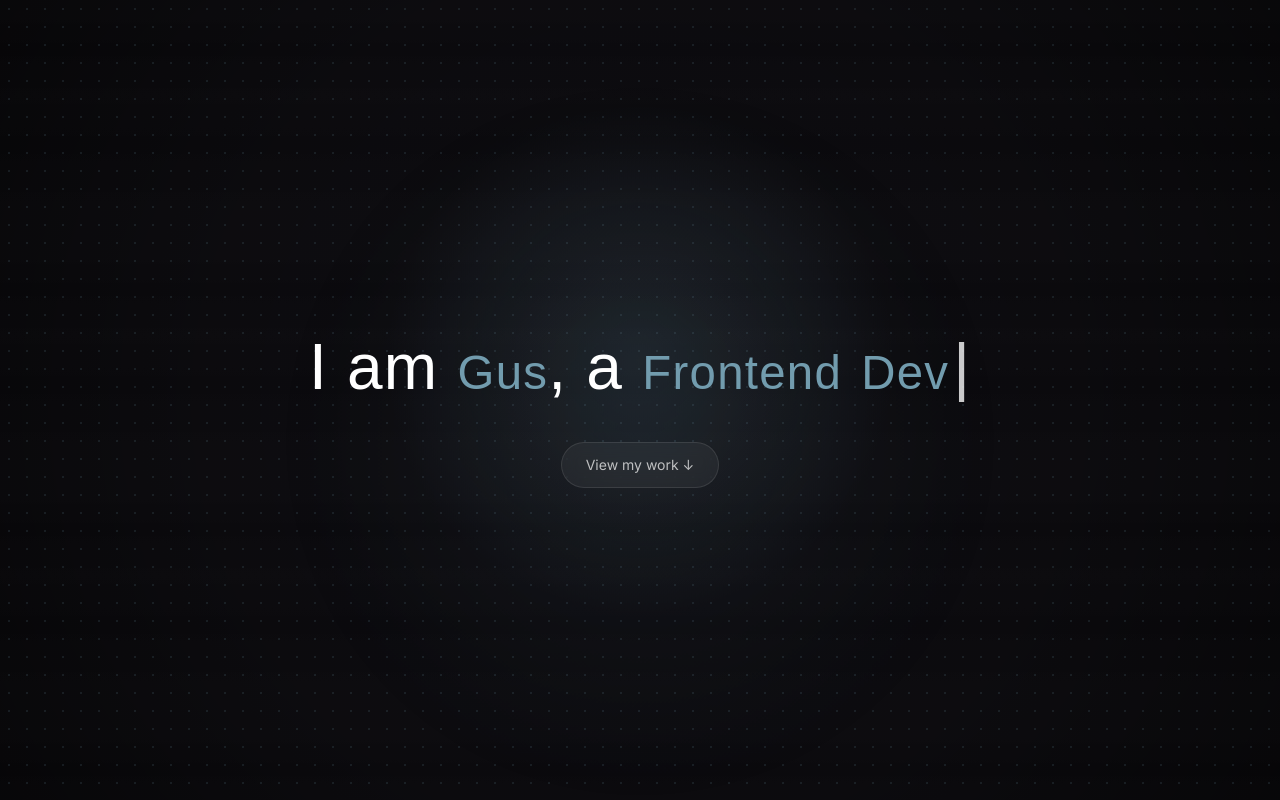
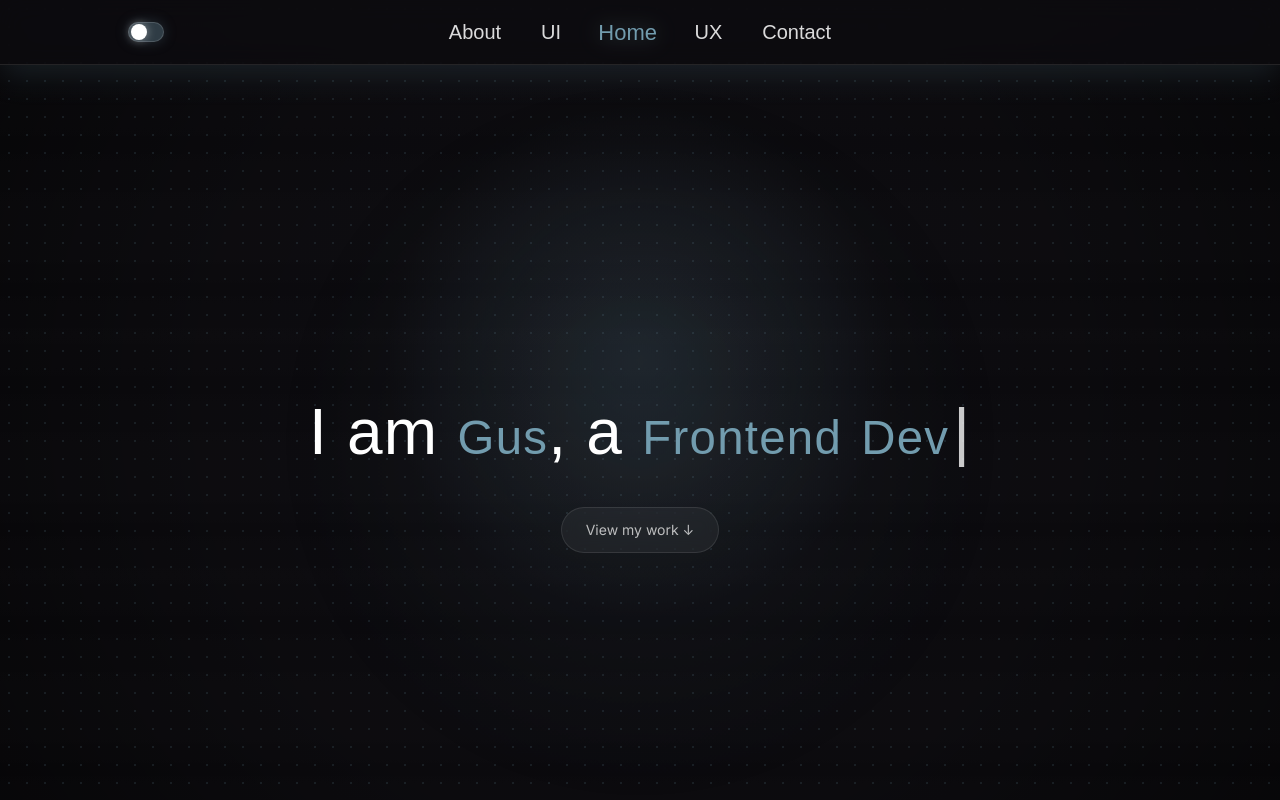
Before and after one commit to Antonelli12/gus-a.dev_portfolio, a Next.js app: page / in a window 1280 px wide. Shown: the top 800 px of the page. Built offline with nearby package versions, Linux system fonts and the light colour scheme; a web font is replaced by a local one.

Commit message:
feat: implement navbar and styled it

```diff
--- a/app/page.tsx
+++ b/app/page.tsx
@@ -1,9 +1,11 @@
 import { AboutSection } from "@/components/about/about-section";
 import { HeroSection } from "@/components/home/hero-section";
+import { SiteHeader } from "@/components/layout/site-header";
 
 export default function HomePage() {
   return (
     <>
+      <SiteHeader />
       <HeroSection />
       <AboutSection />
     </>
--- a/components/about/about-section.tsx
+++ b/components/about/about-section.tsx
@@ -83,7 +83,13 @@ function BackgroundBlock() {
         </div>
 
         {!isExpanded && (
-          <div className="pointer-events-none absolute inset-x-0 bottom-0 h-16 bg-gradient-to-t from-[#0D0C10]/95 via-[#0D0C10]/55 to-transparent" />
+          <div
+            className="pointer-events-none absolute inset-x-0 bottom-0 h-16"
+            style={{
+              background:
+  "linear-gradient(to top, rgba(114, 156, 174, 0.14), rgba(114, 156, 174, 0.06), transparent)",
+            }}
+          />
         )}
       </div>
 
@@ -102,7 +108,7 @@ export function AboutSection() {
   return (
     <section
       id="about"
-      className="min-h-screen px-6 py-28 text-white sm:px-10 lg:px-16"
+      className="scroll-mt-16 min-h-screen px-6 py-28 text-white sm:px-10 lg:px-16"
     >
       <div className="mx-auto max-w-6xl">
         <header className="max-w-4xl">
--- a/components/home/hero-section.tsx
+++ b/components/home/hero-section.tsx
@@ -2,7 +2,9 @@ import { TypedGreeting } from "@/components/home/typed-greeting";
 
 export function HeroSection() {
   return (
-    <section className="flex min-h-screen flex-col items-center justify-center px-6 text-center">
+    <section
+    id="home"
+    className="flex min-h-screen flex-col items-center justify-center px-6 text-center">
       <TypedGreeting />
 
       <a
--- a/components/layout/nav-links.tsx
+++ b/components/layout/nav-links.tsx
@@ -0,0 +1,84 @@
+"use client";
+
+import { useEffect, useState } from "react";
+import { headingFont } from "@/app/fonts";
+import { mainNavigation } from "@/lib/navigation";
+
+export function NavLinks() {
+  const [activeSection, setActiveSection] = useState("home");
+
+  useEffect(() => {
+    function updateActiveSection() {
+      const sectionPositions = mainNavigation
+        .map((item) => {
+          const sectionId = item.href.replace("#", "");
+          const section = document.getElementById(sectionId);
+
+          if (!section) {
+            return null;
+          }
+
+          return {
+            id: sectionId,
+            top: section.offsetTop,
+          };
+        })
+        .filter((section): section is { id: string; top: number } => {
+          return section !== null;
+        })
+        .sort((a, b) => a.top - b.top);
+
+      const navbarOffset = 80;
+      const scrollPosition = window.scrollY + navbarOffset;
+
+      let currentSection = "home";
+
+      for (const section of sectionPositions) {
+        if (section.top <= scrollPosition) {
+          currentSection = section.id;
+        }
+      }
+
+      setActiveSection(currentSection);
+    }
+
+    updateActiveSection();
+
+    window.addEventListener("scroll", updateActiveSection, { passive: true });
+    window.addEventListener("resize", updateActiveSection);
+    window.addEventListener("hashchange", updateActiveSection);
+
+    return () => {
+      window.removeEventListener("scroll", updateActiveSection);
+      window.removeEventListener("resize", updateActiveSection);
+      window.removeEventListener("hashchange", updateActiveSection);
+    };
+  }, []);
+
+  return (
+    <nav aria-label="Main navigation">
+      <ul className="flex items-center justify-center gap-8 sm:gap-10">
+        {mainNavigation.map((item) => {
+          const sectionId = item.href.replace("#", "");
+          const isActive = activeSection === sectionId;
+
+          return (
+            <li key={item.href}>
+              <a
+                href={item.href}
+                aria-current={isActive ? "page" : undefined}
+                className={`${headingFont.className} inline-block text-lg transition duration-200 sm:text-xl ${
+                  isActive
+                    ? "scale-110 text-[#729CAE] drop-shadow-[0_0_10px_rgba(114,156,174,0.45)]"
+                    : "text-white/85 hover:scale-105 hover:text-[#729CAE]"
+                }`}
+              >
+                {item.label}
+              </a>
+            </li>
+          );
+        })}
+      </ul>
+    </nav>
+  );
+}
--- a/components/layout/site-header.tsx
+++ b/components/layout/site-header.tsx
@@ -0,0 +1,20 @@
+import { NavLinks } from "@/components/layout/nav-links";
+import { ThemeToggle } from "@/components/layout/theme-toggle";
+
+export function SiteHeader() {
+  return (
+    <header className="sticky top-0 z-40 border-b border-white/10 bg-[#0D0C10]/80 shadow-[0_10px_32px_rgba(114,156,174,0.16)] backdrop-blur-md">
+      <div className="mx-auto grid h-16 max-w-6xl grid-cols-[auto_1fr_auto] items-center px-6 sm:px-10 lg:px-16">
+        <div className="flex justify-start">
+          <ThemeToggle />
+        </div>
+
+        <div className="flex justify-center">
+          <NavLinks />
+        </div>
+
+        <div aria-hidden="true" className="h-5 w-9" />
+      </div>
+    </header>
+  );
+}
--- a/components/layout/theme-toggle.tsx
+++ b/components/layout/theme-toggle.tsx
@@ -0,0 +1,11 @@
+export function ThemeToggle() {
+  return (
+    <button
+      type="button"
+      aria-label="Toggle theme"
+      className="group relative h-5 w-9 rounded-full border border-white/15 bg-[#729CAE]/35 shadow-[0_0_14px_rgba(114,156,174,0.25)] transition hover:bg-[#729CAE]/50"
+    >
+      <span className="absolute left-0.5 top-1/2 h-4 w-4 -translate-y-1/2 rounded-full bg-white shadow-[0_0_10px_rgba(255,255,255,0.45)] transition group-hover:translate-x-0.5" />
+    </button>
+  );
+}
--- a/lib/navigation.ts
+++ b/lib/navigation.ts
@@ -0,0 +1,22 @@
+export const mainNavigation = [
+  {
+    label: "About",
+    href: "#about",
+  },
+  {
+    label: "UI",
+    href: "#ui",
+  },
+  {
+    label: "Home",
+    href: "#home",
+  },
+  {
+    label: "UX",
+    href: "#ux",
+  },
+  {
+    label: "Contact",
+    href: "#contact",
+  },
+] as const;
```
Also changed, not shown: 1 other file (tests, documents, lock files or other folders).
